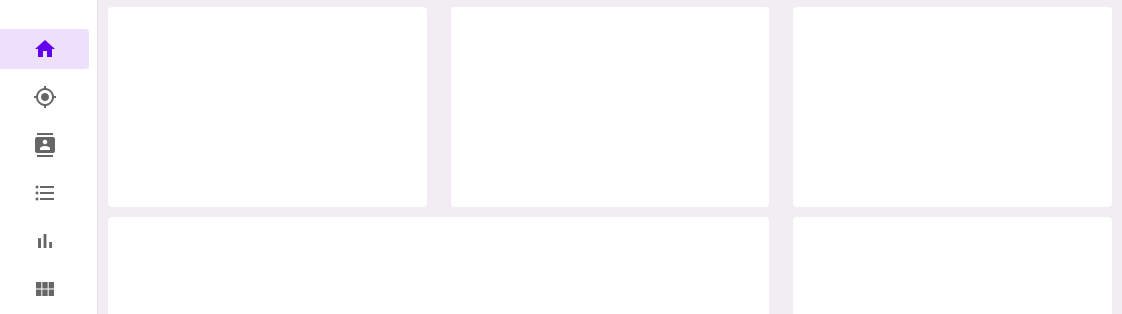
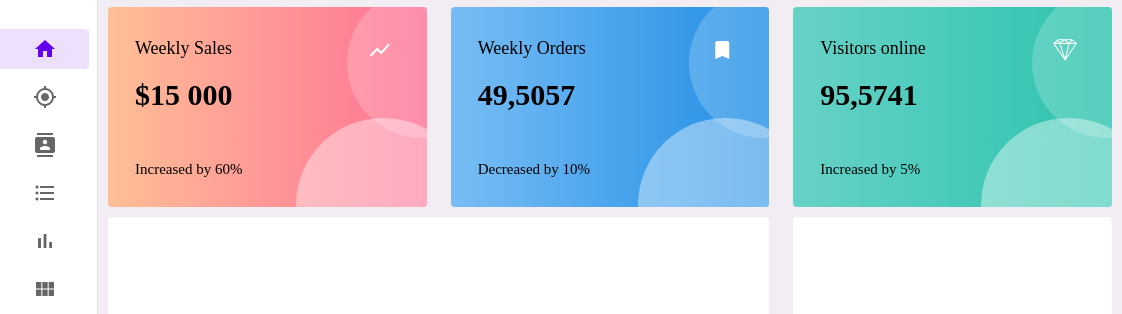
Before and after one commit to paulohloblin/Lab_13, a website: page app/index.html in a window 1280 px wide. Shown: the part 115-429 px from the top of the page, 158-1280 px from the left. Drawn offline with Linux system fonts and the light colour scheme.

Commit message:
Змінено три верхні секції.

```diff
--- a/app/index.html
+++ b/app/index.html
@@ -119,20 +119,55 @@
                     </div>
                     <b style="margin-left: 10px; line-height: 2em;">Dashboard</b>
                 </div>
-                 <div style="float: right; height: 32px;">
-                    <span style="float: right; margin-top:7px;" ><svg xmlns="http://www.w3.org/2000/svg" width="18" height="18" viewBox="0 0 24 24"><path fill="none" d="M0 0h24v24H0V0z"/><path d="M11 7h2v2h-2zm0 4h2v6h-2zm1-9C6.48 2 2 6.48 2 12s4.48 10 10 10 10-4.48 10-10S17.52 2 12 2zm0 18c-4.41 0-8-3.59-8-8s3.59-8 8-8 8 3.59 8 8-3.59 8-8 8z"/></svg>
+                <div style="float: right; height: 32px;">
+                    <span style="float: right; margin-top:7px;"><svg xmlns="http://www.w3.org/2000/svg" width="18" height="18" viewBox="0 0 24 24"><path fill="none" d="M0 0h24v24H0V0z"/><path d="M11 7h2v2h-2zm0 4h2v6h-2zm1-9C6.48 2 2 6.48 2 12s4.48 10 10 10 10-4.48 10-10S17.52 2 12 2zm0 18c-4.41 0-8-3.59-8-8s3.59-8 8-8 8 3.59 8 8-3.59 8-8 8z"/></svg>
                     </span>
                     <span style="margin-right: 4px; line-height: 2.7em; font-size: 12px;">Overview</span>
 
-                 </div>
+                </div>
             </section>
         </header>
         <section class="mdc-layout-grid__inner main-part-container">
             <section class="mdc-layout-grid__cell--span-12">
                 <section class="mdc-layout-grid__inner">
-                    <section class="sales mdc-layout-grid__cell--span-4"></section>
-                    <section class="orders mdc-layout-grid__cell--span-4"></section>
-                    <section class="online mdc-layout-grid__cell--span-4"></section>
+                    <section class="sales mdc-layout-grid__cell--span-4">
+                        <span class="threetopmainsections_header">Weekly Sales</span>
+                        <b class="threetopmainsections_number">$15 000</b>
+                        <span class="threetopmainsections_footer">Increased by 60%</span>
+                        <i class="material-icons threetopmainsections_icon">show_chart</i>
+                        <div class="ellipsetop">
+                        </div>
+                        <div class="ellipse">
+                        </div>
+                    </section>
+                    <section class="orders mdc-layout-grid__cell--span-4">
+                        <span class="threetopmainsections_header">Weekly Orders</span>
+                        <b class="threetopmainsections_number">49,5057</b>
+                        <span class="threetopmainsections_footer">Decreased by 10%</span>
+                        <i class="material-icons threetopmainsections_icon">bookmark</i>
+                        <div class="ellipsetop">
+                        </div>
+                        <div class="ellipse">
+                        </div>
+                    </section>
+                    <section class="online mdc-layout-grid__cell--span-4">
+                        <span class="threetopmainsections_header">Visitors online</span>
+                        <b class="threetopmainsections_number">95,5741</b>
+                        <span class="threetopmainsections_footer">Increased by 5%</span>
+                        <span style=" position: absolute; right:35px; top: 31px;"><svg width="24px" height="24px" version="1.1" id="Capa_1" xmlns="http://www.w3.org/2000/svg" xmlns:xlink="http://www.w3.org/1999/xlink" x="0px" y="0px"
+	 viewBox="0 0 176.736 176.736" style="enable-background:new 0 0 176.736 176.736;" xml:space="preserve">
+<path style="fill:white;" d="M138.266,8.754H38.485L0,38.79l88.814,129.192l87.922-129.208L138.266,8.754z M61.909,35.946
+	l22.734-17.727l22.713,17.727H61.909z M114.088,43.549l-26.08,102.253L56.428,43.549H114.088z M48.473,43.549l29.343,95.011
+	L12.5,43.549H48.473z M16.001,35.946l14.116-11.017l14.125,11.017H16.001z M121.935,43.549h42.363L96.54,143.116L121.935,43.549z
+	 M125.632,35.946l17.567-13.697l17.548,13.697H125.632z M137.016,17.422l-20.523,16.003L94.624,16.358h41.028L137.016,17.422z
+	 M41.099,16.358h33.559L53.074,33.187L36.3,20.104L41.099,16.358z"/>
+
+</svg></span>
+                        <div class="ellipsetop">
+                        </div>
+                        <div class="ellipse">
+                        </div>
+                    </section>
                 </section>
                 <section class="mdc-layout-grid__inner">
                     <section class="stats mdc-layout-grid__cell--span-8"></section>
@@ -155,30 +190,10 @@
                 <div class="footer" style="float: left;">
                     &copy; 2019 Pavlo Ohloblin. All rights not reserved.
                 </div>
-                 <div class="footer" style="float: right;">
+                <div class="footer" style="float: right;">
                     Hand-crafted and made with &nbsp;
-                    <svg style="float: right;" version="1.1" id="Capa_1" xmlns="http://www.w3.org/2000/svg" xmlns:xlink="http://www.w3.org/1999/xlink" x="0px" y="0px" width="20px" height="20px" viewBox="0 0 50 50" style="enable-background:new 0 0 50 50;" xml:space="preserve"> <path style="fill:#D75A4A;" d="M24.85,10.126c2.018-4.783,6.628-8.125,11.99-8.125c7.223,0,12.425,6.179,13.079,13.543
-                      c0,
-                     0,
-                     0.353,
-                     1.828-0.424,
-                     5.119c-1.058,
-                     4.482-3.545,
-                     8.464-6.898,
-                     11.503L24.85,
-                     48L7.402,
-                     32.165c-3.353-3.038-5.84-7.021-6.898-11.503 c-0.777-3.291-0.424-5.119-0.424-5.119C0.734,
-                     8.179,
-                     5.936,
-                     2,
-                     13.159,
-                     2C18.522,
-                     2,
-                     22.832,
-                     5.343,
-                     24.85,
-                     10.126z"/></svg>
-                 </div>
+                    <i class="material-icons">favorite</i>
+                </div>
             </section>
         </footer>
     </main>
--- a/app/scss/styles.scss
+++ b/app/scss/styles.scss
@@ -239,22 +239,70 @@ section{
     color: white;
 }
 
+.ellipse{
+    width: 175px;
+    height: 175px;
+    opacity: 0.4;
+    @include mdc-shape-radius(87px 87px 87px 87px, $rtl-reflexive: true);
+    position: absolute;
+    bottom: -86px;
+    right: -44px;
+    background-color: white;
+}
+
+.ellipsetop{
+    width: 150px;
+    height: 150px;
+    opacity: 0.2;
+    @include mdc-shape-radius(75px 75px 75px 75px, $rtl-reflexive: true);
+    position: absolute;
+    right: -70px;
+    top: -19px;
+    background-color: white;
+}
+
 section.sales {
+    overflow: hidden;
+    position: relative;
+    background-color:$nav;
+    background-image:linear-gradient(to right, #ffbf96 0%, #fe7096 100%);
+    height: var(--smallsectheight);
+    @include mdc-shape-radius($shaperadius);
+}
+
+section.orders {
+    overflow: hidden;
+    position: relative;
+    background-color:$nav;
+    background-image:linear-gradient(to right, rgb(120,189,244) 0%, rgb(33,142,229) 100%);
+    height: var(--smallsectheight);
+    @include mdc-shape-radius($shaperadius);
+}
+
+section.online {
+    overflow: hidden;
+    position: relative;
+    background-image:linear-gradient(to right, rgb(103,210,198) 0%, rgb(44,195,173) 100%);
     background-color:$nav;
     height: var(--smallsectheight);
     @include mdc-shape-radius($shaperadius);
 }
 
-section.orders {
-    background-color:$nav;
-    height: var(--smallsectheight);
-    @include mdc-shape-radius($shaperadius);
+.threetopmainsections_header{
+    font-size: 18px; position: absolute; left:27px; top: 31px;
 }
 
-section.online {
-    background-color:$nav;
-    height: var(--smallsectheight);
-    @include mdc-shape-radius($shaperadius);
+.threetopmainsections_number{
+    font-size: 30px; position: absolute; left:27px; top: 71px;
+}
+
+.threetopmainsections_footer{
+    font-size: 15px; position: absolute; left:27px; bottom: 29px;
+}
+
+.material-icons.threetopmainsections_icon{
+    font-size: 24px; position: absolute; right:35px; top: 31px;
+    color:white;
 }
 
 section.stats {
```
Also changed, not shown: dist/css/styles.css.
